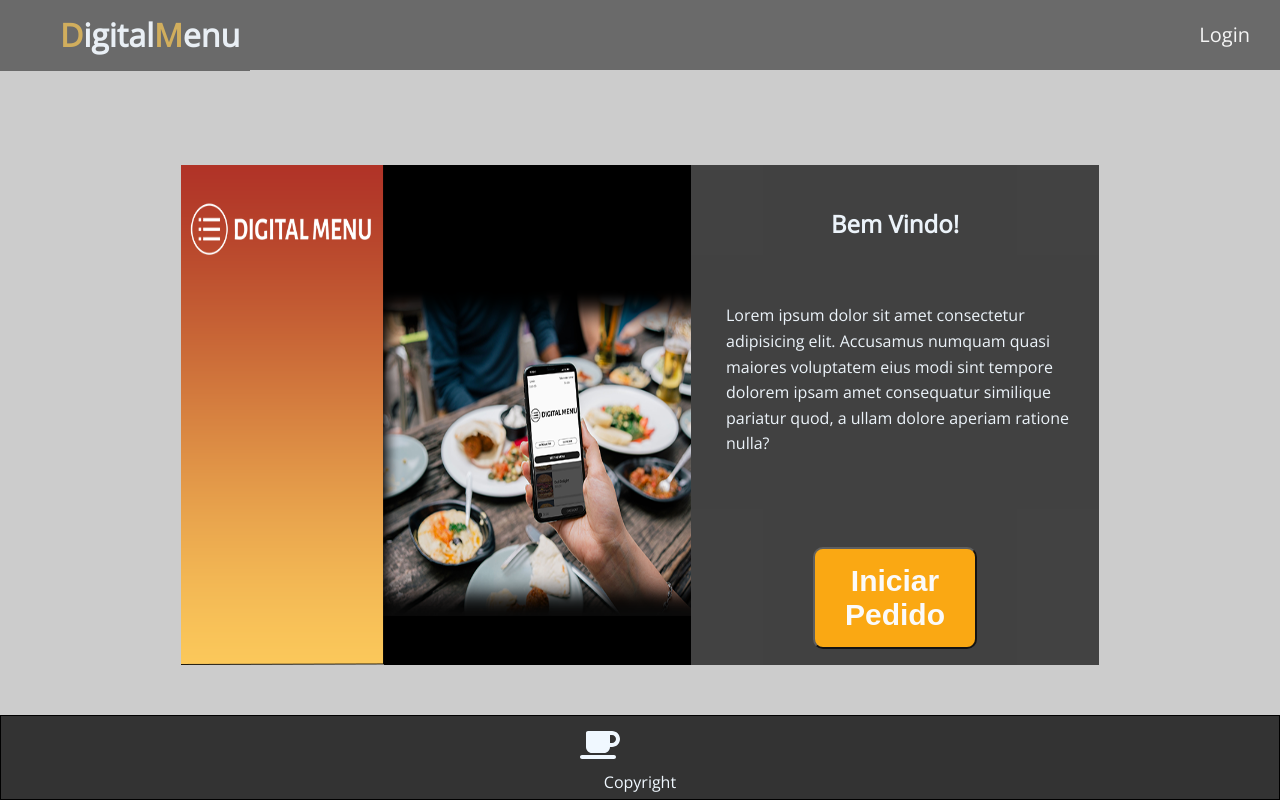
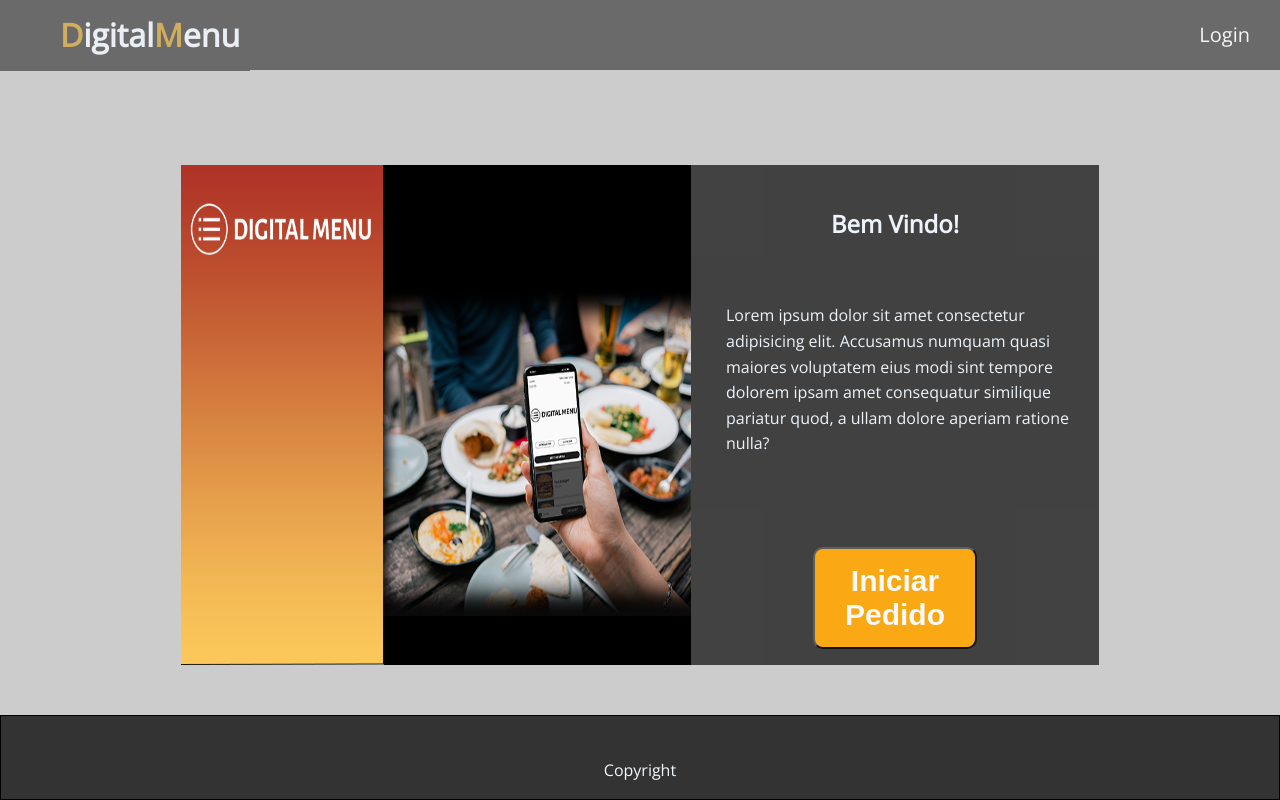
Before and after one commit to DhiegoFernandes/DigitalMenu-WEB, a React (Vite) app in the folder frontend/: page / in a window 1280 px wide. Built offline with nearby package versions, Linux system fonts and the light colour scheme.

Commit message:
Corrigido erro de icones do FontsAwesome

```diff
--- a/frontend/src/pages/Home/Home.jsx
+++ b/frontend/src/pages/Home/Home.jsx
@@ -2,15 +2,15 @@ import { Link } from "react-router-dom";
 import './Home.css';
 
 import fundo from "./images/fundo.png";
-
+/*
 import { FontAwesomeIcon } from '@fortawesome/react-fontawesome';
-import { faCoffee } from '@fortawesome/free-solid-svg-icons';
+import { faCoffee } from '@fortawesome/free-solid-svg-icons'; */
 
 
 
 function Home() {
 
-  const element = <FontAwesomeIcon icon={faCoffee} />;
+ /*  const element = <FontAwesomeIcon icon={faCoffee} />; */
 
   return (
     <>
@@ -48,7 +48,7 @@ function Home() {
 
       <footer className="borda">
         <div className="social-footer">
-          <a href=""><i className="fa-2x">{element}</i></a>
+          <a href=""><i className="fa-2x"></i></a>
           <a href=""><i className="fab fa-instagram fa-2x"></i></a>
           <a href=""><i className="fab fa-twitter fa-2x"></i></a>
         </div>
```
